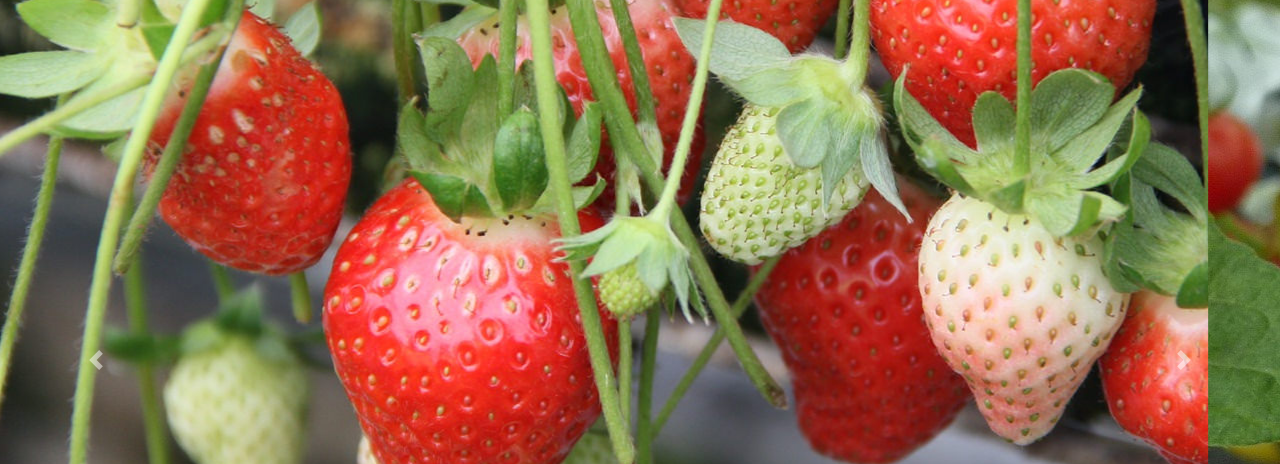
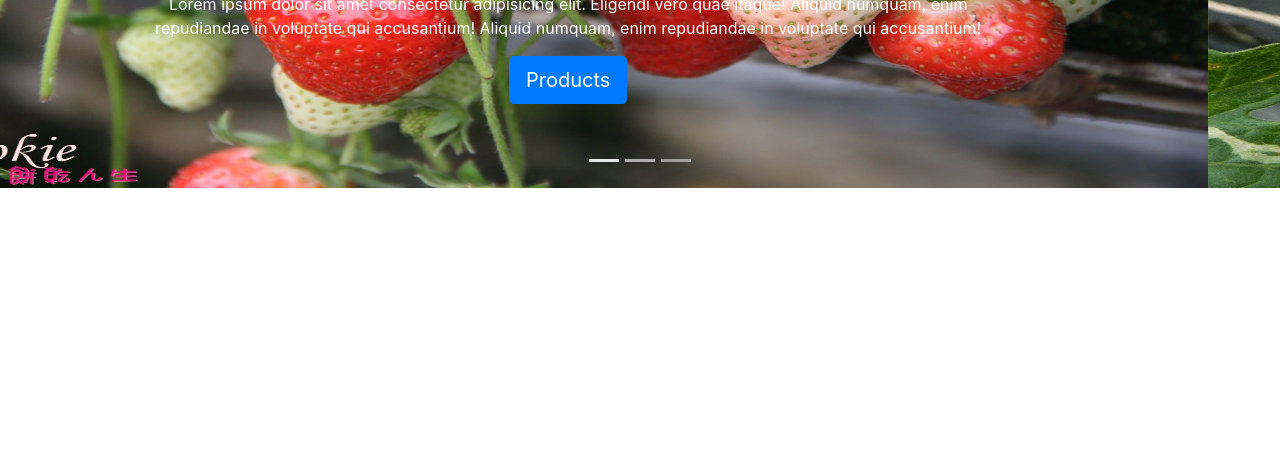
Before and after one commit to GitMaster97/Product, a plain HTML site: page index.html in a window 1280 px wide. Shown: the part 372-836 px from the top of the page. After the commit the page ends 800 px from the top, so only its background shows below. Drawn offline with nearby package versions, Linux system fonts and the light colour scheme.

Commit message:
create css carousel format

```diff
--- a/carousel.css
+++ b/carousel.css
@@ -0,0 +1,32 @@
+body{
+    padding-top: 3rem;
+    padding-bottom: 3rem;
+    color: #5a5a5a;
+}
+.carousel{
+    margin-bottom: 2rem;
+    z-index: 200;
+}
+.carousel-caption{
+    bottom: 3rem;
+    z-index: 10;
+}
+.carousel-item{
+    height: 32rem;
+    background-color: #777;
+}
+.carousel-item > img{
+    position: absolute;
+    top: 0;
+    left: 0;
+    min-width: 100%;
+    height: 32rem;
+}
+.marketing .col-lg-4{
+    margin-bottom: 1.5rem;
+    text-align: center;
+}
+
+.marketing h2{
+    font-weight: 400;
+}
--- a/index.html
+++ b/index.html
@@ -8,6 +8,7 @@
     <link rel="stylesheet" href="https://stackpath.bootstrapcdn.com/bootstrap/4.3.1/css/bootstrap.min.css" integrity="sha384-ggOyR0iXCbMQv3Xipma34MD+dH/1fQ784/j6cY/iJTQUOhcWr7x9JvoRxT2MZw1T" crossorigin="anonymous">
     <!--FONTAWESOME-->
     <link rel="stylesheet" href="https://use.fontawesome.com/releases/v5.8.1/css/all.css" integrity="sha384-50oBUHEmvpQ+1lW4y57PTFmhCaXp0ML5d60M1M7uH2+nqUivzIebhndOJK28anvf" crossorigin="anonymous">
+    <link rel="stylesheet" href="carousel.css">
 
     <title>Organic Store | Minsk</title>
 </head>
```
Also changed, not shown: 1 other file.
